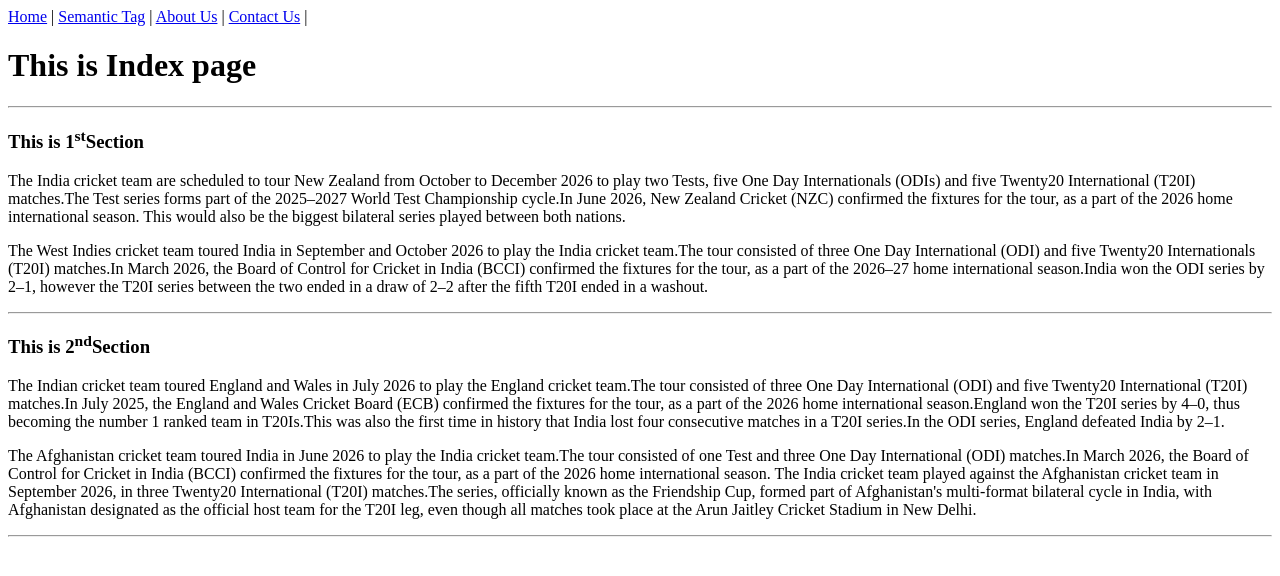
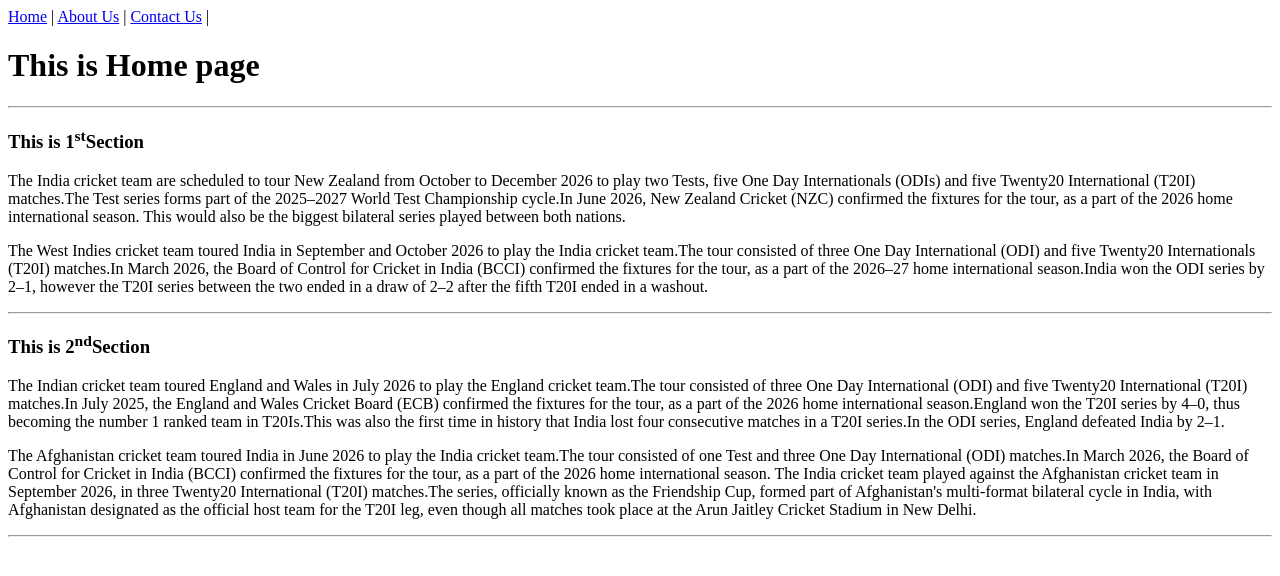
Before and after one commit to rd-007/fc_learning_html, a plain HTML site: page index.html in a window 1280 px wide. Drawn offline with Linux system fonts and the light colour scheme.

Commit message:
Updated the sections.

```diff
--- a/index.html
+++ b/index.html
@@ -9,12 +9,11 @@
      <header>
         <nav>
             <a href="index.html">Home</a> |
-            <a href="semantic.html">Semantic Tag</a> |
             <a href="aboutus.html">About Us</a> |
             <a href="contact.html">Contact Us</a> |
         </nav>
      </header>
-     <h1>This is Index page</h1>
+     <h1>This is Home page</h1>
      <!-- Header ends -->
 
         <!-- Heading Tags Examples -->
```
Also changed, not shown: aboutus.html (+0 -1 lines), contact.html (+0 -1 lines).
